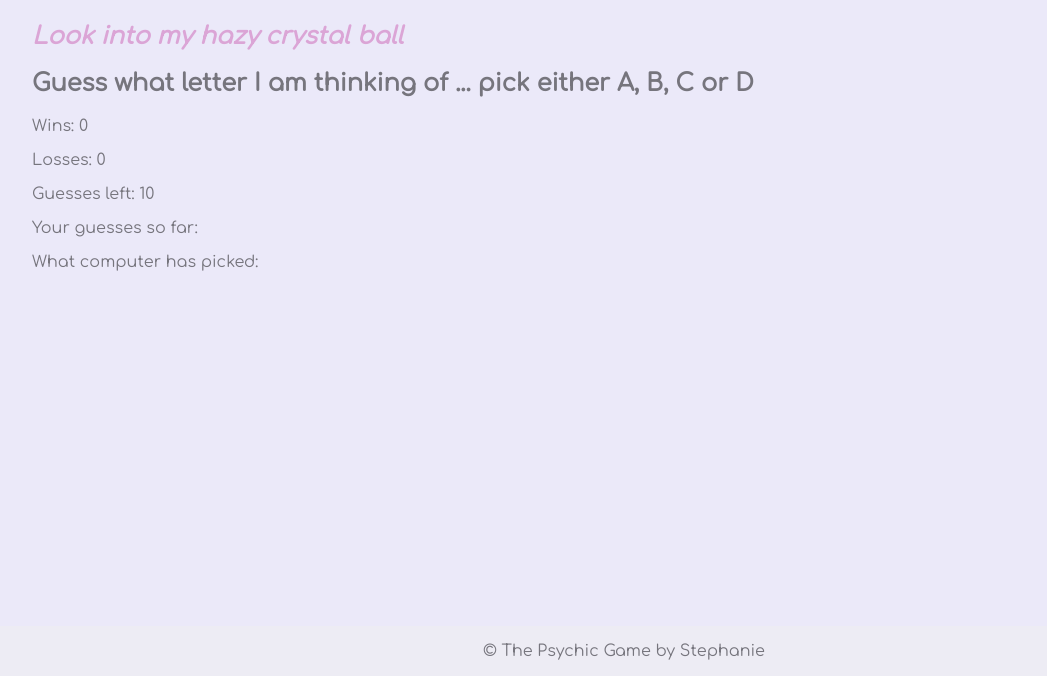
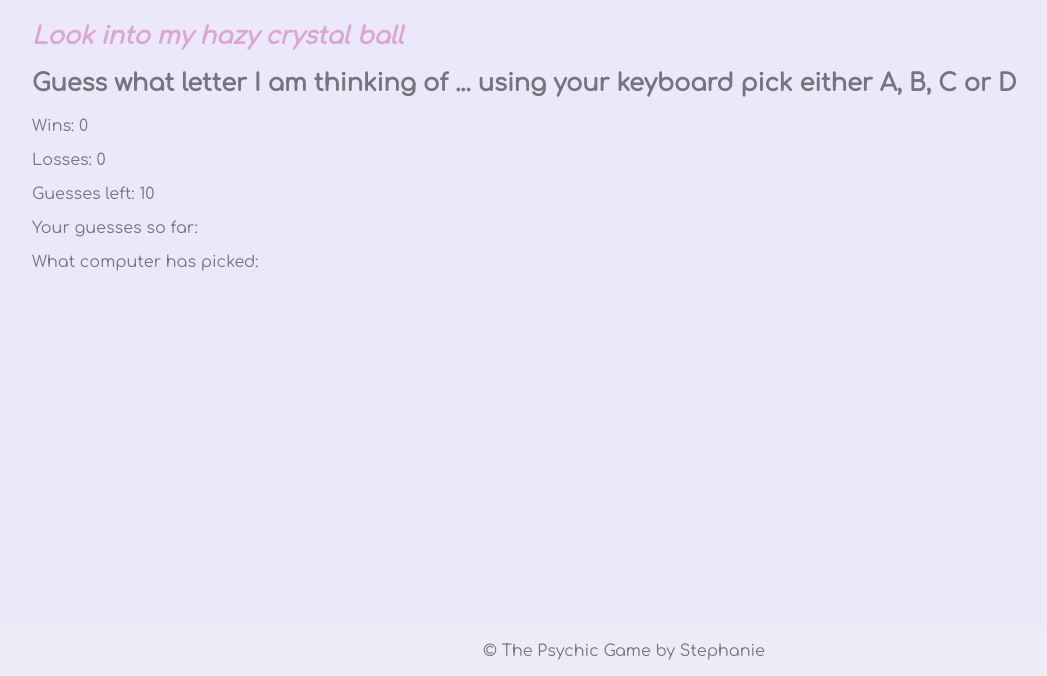
Before and after one commit to smarieimperial/assignment-3-psychic-game, a plain HTML site: page index.html in a window 1280 px wide. Shown: the part 124-800 px from the top of the page, without its empty margins (16-1063 px from the left). Drawn offline with Linux system fonts and the light colour scheme.

Commit message:
updated index page

```diff
--- a/index.html
+++ b/index.html
@@ -10,7 +10,7 @@
 <div id="container">
         <h1>The Psychic Game</h1>
         <h2><em>Look into my hazy crystal ball</em></h2>
-        <h2>Guess what letter I am thinking of ... pick either A, B, C or D</h2>
+        <h2>Guess what letter I am thinking of ... using your keyboard pick either A, B, C or D</h2>
 
             <p>Wins: <span id="id_wins"></span></p>
             <p>Losses: <span id="id_losses"></span></p>
```
